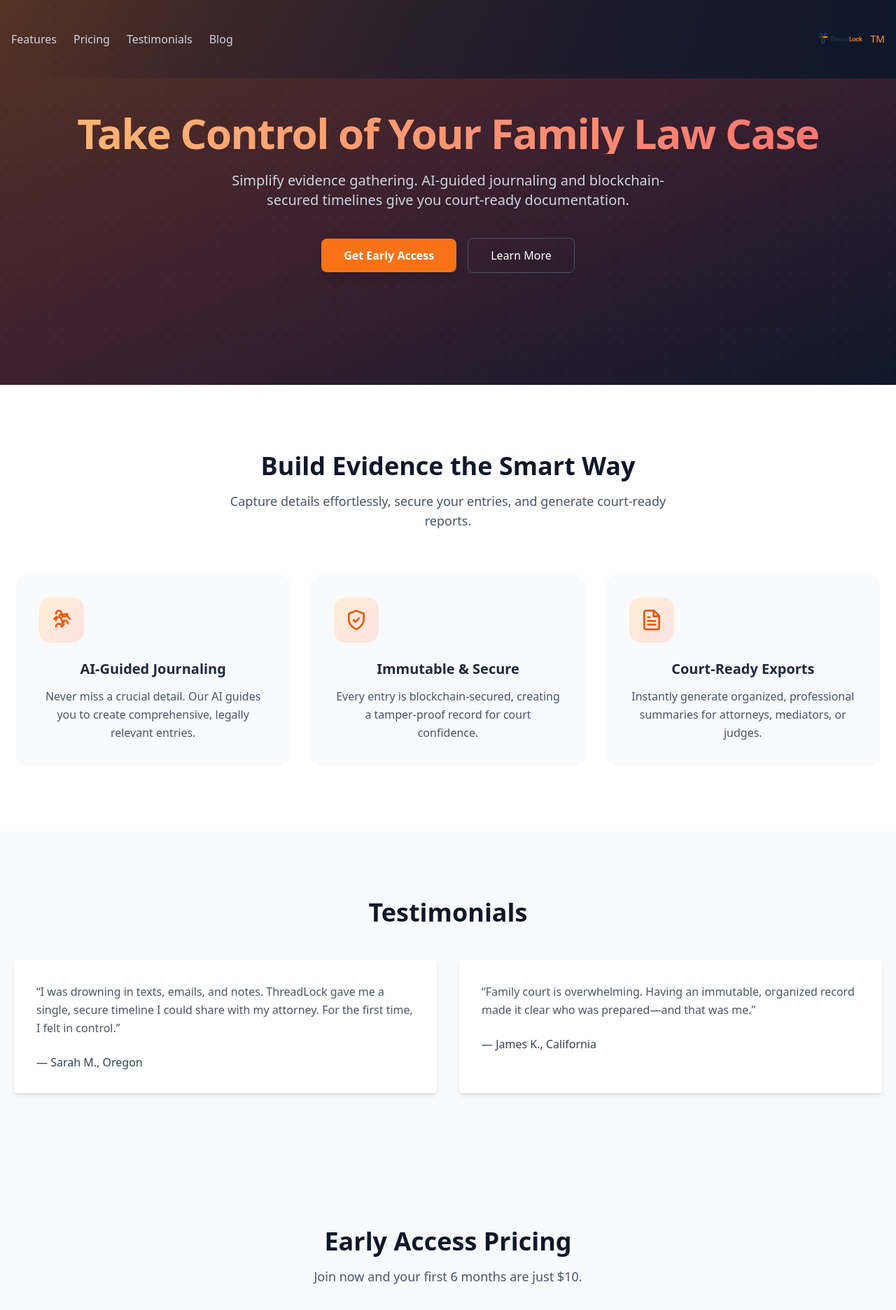
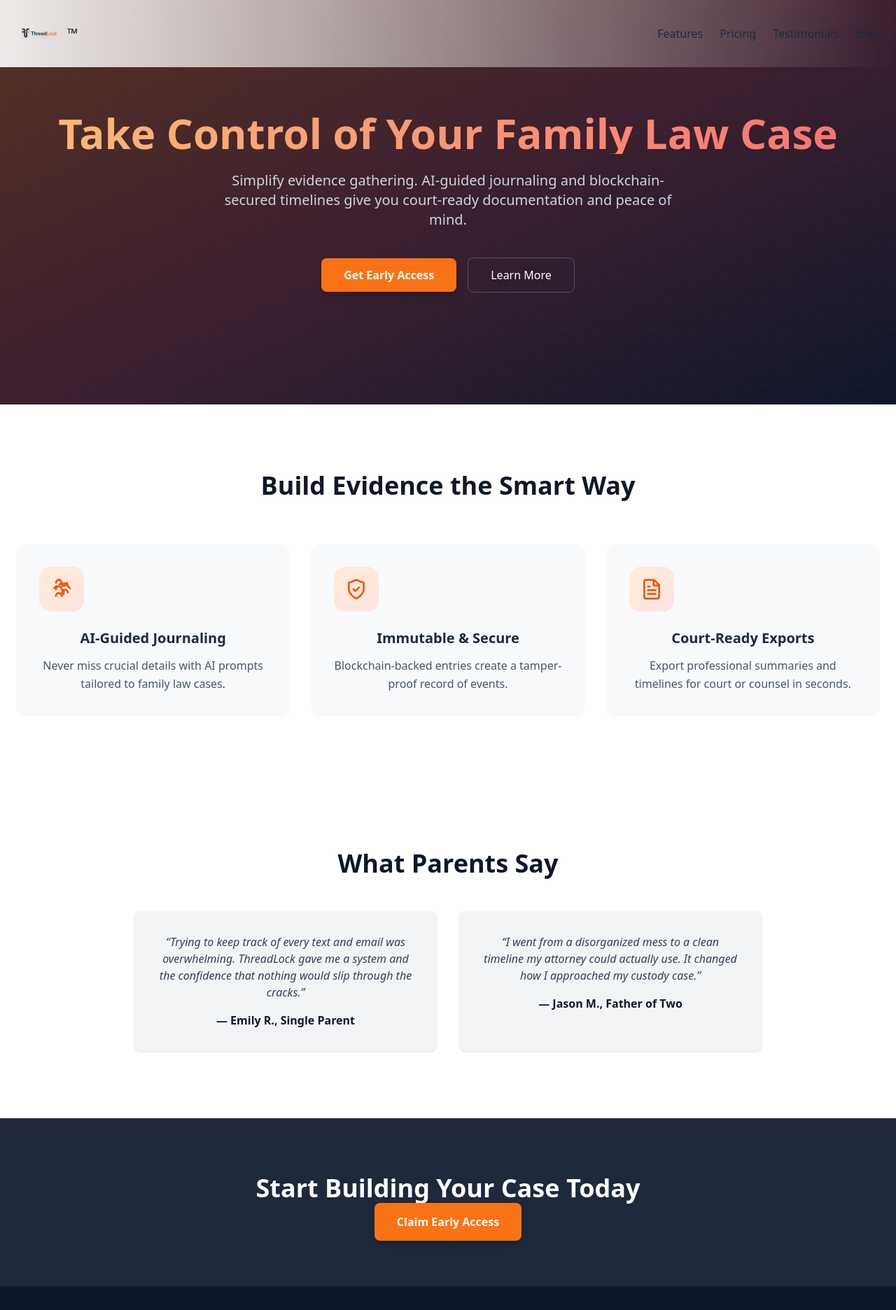
Before and after one commit to RedThreadGrp/ThreadLock, a Next.js app: page / in a window 1280 px wide. Shown: the top 1872 px of the page at 70% size. Built offline with nearby package versions, Linux system fonts and the light colour scheme.

Commit message:
Update index.js

```diff
--- a/pages/index.js
+++ b/pages/index.js
@@ -1,8 +1,10 @@
 import React from 'react';
 
-// --- ICONS ---
+// --- SVG ICONS ---
 const BrainCircuitIcon = (props) => (
-  <svg xmlns="http://www.w3.org/2000/svg" fill="none" stroke="currentColor" strokeWidth="2" strokeLinecap="round" strokeLinejoin="round" {...props} viewBox="0 0 24 24">
+  <svg xmlns="http://www.w3.org/2000/svg" width="24" height="24"
+       viewBox="0 0 24 24" fill="none" stroke="currentColor"
+       strokeWidth="2" strokeLinecap="round" strokeLinejoin="round" {...props}>
     <path d="M12 5a3 3 0 1 0-5.993.23" />
     <path d="M18.668 15.65a3 3 0 1 0-5.993.23" />
     <path d="M12 12a3 3 0 1 0-5.993.23" />
@@ -18,14 +20,18 @@ const BrainCircuitIcon = (props) => (
 );
 
 const ShieldCheckIcon = (props) => (
-  <svg xmlns="http://www.w3.org/2000/svg" fill="none" stroke="currentColor" strokeWidth="2" strokeLinecap="round" strokeLinejoin="round" {...props} viewBox="0 0 24 24">
+  <svg xmlns="http://www.w3.org/2000/svg" width="24" height="24"
+       viewBox="0 0 24 24" fill="none" stroke="currentColor"
+       strokeWidth="2" strokeLinecap="round" strokeLinejoin="round" {...props}>
     <path d="M12 22s8-4 8-10V5l-8-3-8 3v7c0 6 8 10 8 10z" />
     <path d="m9 12 2 2 4-4" />
   </svg>
 );
 
 const FileTextIcon = (props) => (
-  <svg xmlns="http://www.w3.org/2000/svg" fill="none" stroke="currentColor" strokeWidth="2" strokeLinecap="round" strokeLinejoin="round" {...props} viewBox="0 0 24 24">
+  <svg xmlns="http://www.w3.org/2000/svg" width="24" height="24"
+       viewBox="0 0 24 24" fill="none" stroke="currentColor"
+       strokeWidth="2" strokeLinecap="round" strokeLinejoin="round" {...props}>
     <path d="M14.5 2H6a2 2 0 0 0-2 2v16a2 2 0 0 0 2 2h12a2 2 0 0 0 2-2V7.5L14.5 2z" />
     <polyline points="14 2 14 8 20 8" />
     <line x1="16" y1="13" x2="8" y2="13" />
@@ -36,18 +42,22 @@ const FileTextIcon = (props) => (
 
 // --- HEADER ---
 const Header = () => (
-  <header className="absolute top-0 left-0 w-full z-10 p-4 bg-gradient-to-l from-slate-900 via-slate-900/60 to-transparent">
-    <div className="container mx-auto flex justify-between items-center">
-      <nav className="space-x-6 text-slate-300 font-medium">
-        <a href="#features" className="hover:text-orange-400 transition">Features</a>
-        <a href="#pricing" className="hover:text-orange-400 transition">Pricing</a>
-        <a href="#testimonials" className="hover:text-orange-400 transition">Testimonials</a>
-        <a href="https://blog.threadlock.ai" className="hover:text-orange-400 transition">Blog</a>
+  <header className="absolute top-0 left-0 w-full z-20 bg-gradient-to-r from-white/90 to-slate-900/0">
+    <div className="container mx-auto flex justify-between items-center px-6 py-4">
+      <div className="flex items-center space-x-2">
+        <img
+          src="/threadlock-logo.png"
+          alt="ThreadLock Logo"
+          className="h-16 w-auto drop-shadow-md"
+        />
+        <span className="text-slate-800 font-bold text-xl tracking-wide">™</span>
+      </div>
+      <nav className="space-x-6 text-slate-800 font-medium">
+        <a href="#features" className="hover:text-orange-500 transition">Features</a>
+        <a href="#pricing" className="hover:text-orange-500 transition">Pricing</a>
+        <a href="#testimonials" className="hover:text-orange-500 transition">Testimonials</a>
+        <a href="https://blog.threadlock.ai" className="hover:text-orange-500 transition">Blog</a>
       </nav>
-      <div className="flex items-center space-x-1">
-        <img src="/threadlock-logo.png" alt="ThreadLock Logo" className="h-20 w-auto drop-shadow-md" />
-        <span className="text-orange-400 text-sm align-super">TM</span>
-      </div>
     </div>
   </header>
 );
@@ -56,32 +66,23 @@ const Header = () => (
 const HeroSection = () => (
   <section className="relative text-white bg-slate-900">
     <div className="absolute inset-0 bg-gradient-to-br from-orange-500/30 via-red-500/20 to-transparent"></div>
-    <div
-        className="absolute inset-0 opacity-5"
-        style={{
-            backgroundImage: `radial-gradient(#fff 1px, transparent 1px)`,
-            backgroundSize: `20px 20px`,
-        }}
-    ></div>
+    <div className="absolute inset-0 opacity-5" style={{
+      backgroundImage: `radial-gradient(#fff 1px, transparent 1px)`,
+      backgroundSize: `20px 20px`,
+    }}></div>
 
-    <div className="relative container mx-auto px-6 py-32 md:py-40 text-center">
-      <h1 className="text-4xl md:text-6xl font-extrabold tracking-tight leading-tight text-transparent bg-clip-text bg-gradient-to-r from-orange-300 to-red-400">
+    <div className="relative container mx-auto px-6 py-40 text-center">
+      <h1 className="text-4xl md:text-6xl font-extrabold text-transparent bg-clip-text bg-gradient-to-r from-orange-300 to-red-400">
         Take Control of Your Family Law Case
       </h1>
       <p className="mt-6 text-lg md:text-xl max-w-2xl mx-auto text-slate-300">
-        Simplify evidence gathering. AI-guided journaling and blockchain-secured timelines give you court-ready documentation.
+        Simplify evidence gathering. AI-guided journaling and blockchain-secured timelines give you court-ready documentation and peace of mind.
       </p>
       <div className="mt-10 flex flex-col sm:flex-row justify-center items-center gap-4">
-        <button
-          onClick={() => window.location.assign('/api/create-checkout-session')}
-          className="bg-orange-500 text-white font-semibold px-8 py-3 rounded-lg shadow-lg hover:bg-orange-600 transform hover:-translate-y-1 transition-all duration-300 ease-in-out"
-        >
+        <a href="#pricing" className="bg-orange-500 text-white font-semibold px-8 py-3 rounded-lg shadow-lg hover:bg-orange-600 transform hover:-translate-y-1 transition">
           Get Early Access
-        </button>
-        <a
-          href="#features"
-          className="border border-slate-600 px-8 py-3 rounded-lg hover:bg-slate-800 hover:border-slate-500 transition-colors"
-        >
+        </a>
+        <a href="#features" className="border border-slate-600 px-8 py-3 rounded-lg hover:bg-slate-800 transition">
           Learn More
         </a>
       </div>
@@ -89,9 +90,9 @@ const HeroSection = () => (
   </section>
 );
 
-// --- FEATURE CARD ---
+// --- FEATURES ---
 const FeatureCard = ({ icon, title, children }) => (
-  <div className="bg-slate-50 p-8 rounded-xl shadow-sm hover:shadow-md transition-shadow duration-300">
+  <div className="bg-slate-50 p-8 rounded-xl shadow-sm hover:shadow-md transition">
     <div className="w-16 h-16 mb-6 bg-gradient-to-br from-orange-100 to-red-100 text-orange-600 flex items-center justify-center rounded-2xl shadow-inner-lg">
       {icon}
     </div>
@@ -100,78 +101,45 @@ const FeatureCard = ({ icon, title, children }) => (
   </div>
 );
 
-// --- FEATURES SECTION ---
 const FeaturesSection = () => (
   <section id="features" className="py-24 bg-white text-gray-800">
     <div className="container mx-auto px-6 text-center">
       <h2 className="text-3xl md:text-4xl font-bold mb-4 text-slate-900">
         Build Evidence the Smart Way
       </h2>
-      <p className="text-lg text-slate-600 max-w-2xl mx-auto mb-16">
-        Capture details effortlessly, secure your entries, and generate court-ready reports.
-      </p>
-      <div className="grid md:grid-cols-3 gap-8">
+      <div className="grid md:grid-cols-3 gap-8 mt-16">
         <FeatureCard icon={<BrainCircuitIcon className="w-8 h-8" />} title="AI-Guided Journaling">
-          Never miss a crucial detail. Our AI guides you to create comprehensive, legally relevant entries.
+          Never miss crucial details with AI prompts tailored to family law cases.
         </FeatureCard>
         <FeatureCard icon={<ShieldCheckIcon className="w-8 h-8" />} title="Immutable & Secure">
-          Every entry is blockchain-secured, creating a tamper-proof record for court confidence.
+          Blockchain-backed entries create a tamper-proof record of events.
         </FeatureCard>
         <FeatureCard icon={<FileTextIcon className="w-8 h-8" />} title="Court-Ready Exports">
-          Instantly generate organized, professional summaries for attorneys, mediators, or judges.
+          Export professional summaries and timelines for court or counsel in seconds.
         </FeatureCard>
       </div>
     </div>
   </section>
 );
 
-// --- TESTIMONIALS SECTION ---
+// --- TESTIMONIALS ---
 const TestimonialsSection = () => (
-  <section id="testimonials" className="text-gray-600 body-font bg-slate-50 py-24">
-    <div className="container px-5 mx-auto">
-      <h2 className="text-3xl md:text-4xl font-bold text-center text-slate-900 mb-12">Testimonials</h2>
-      <div className="flex flex-wrap -m-4">
-        <div className="p-4 md:w-1/2 w-full">
-          <div className="h-full bg-white p-8 rounded shadow-md">
-            <p className="leading-relaxed mb-6">
-              “I was drowning in texts, emails, and notes. ThreadLock gave me a single, secure timeline I could share with my attorney. For the first time, I felt in control.”
-            </p>
-            <div className="text-slate-700 font-medium">— Sarah M., Oregon</div>
-          </div>
+  <section id="testimonials" className="bg-white py-24 text-center">
+    <div className="container mx-auto px-6">
+      <h2 className="text-3xl md:text-4xl font-bold text-slate-900 mb-12">What Parents Say</h2>
+      <div className="grid md:grid-cols-2 gap-8 max-w-4xl mx-auto">
+        <div className="bg-gray-100 p-8 rounded-lg shadow">
+          <p className="text-slate-700 italic mb-4">
+            “Trying to keep track of every text and email was overwhelming. ThreadLock gave me a system and the confidence that nothing would slip through the cracks.”
+          </p>
+          <p className="font-bold text-slate-900">— Emily R., Single Parent</p>
         </div>
-        <div className="p-4 md:w-1/2 w-full">
-          <div className="h-full bg-white p-8 rounded shadow-md">
-            <p className="leading-relaxed mb-6">
-              “Family court is overwhelming. Having an immutable, organized record made it clear who was prepared—and that was me.”
-            </p>
-            <div className="text-slate-700 font-medium">— James K., California</div>
-          </div>
+        <div className="bg-gray-100 p-8 rounded-lg shadow">
+          <p className="text-slate-700 italic mb-4">
+            “I went from a disorganized mess to a clean timeline my attorney could actually use. It changed how I approached my custody case.”
+          </p>
+          <p className="font-bold text-slate-900">— Jason M., Father of Two</p>
         </div>
-      </div>
-    </div>
-  </section>
-);
-
-// --- PRICING SECTION ---
-const PricingSection = () => (
-  <section id="pricing" className="py-24 bg-slate-50 text-center text-gray-800">
-    <div className="container mx-auto px-6">
-      <h2 className="text-3xl md:text-4xl font-bold mb-4 text-slate-900">Early Access Pricing</h2>
-      <p className="text-lg text-slate-600 mb-12 max-w-2xl mx-auto">
-        Join now and your first 6 months are just $10.
-      </p>
-      <div className="max-w-md mx-auto bg-white rounded-2xl shadow-xl border border-orange-300 p-8 transform hover:scale-105 transition-transform duration-300">
-        <h3 className="text-2xl font-bold text-slate-800 mb-2">Pro Tier</h3>
-        <p className="text-slate-500 mb-6">All core features included</p>
-        <div className="text-5xl font-extrabold text-slate-900 mb-1">$10</div>
-        <div className="text-lg text-slate-500 mb-8">for your first 6 months</div>
-        <button
-          onClick={() => window.location.assign('/api/create-checkout-session')}
-          className="block w-full bg-orange-500 hover:bg-orange-600 text-white font-semibold py-4 rounded-lg shadow-md transition-all duration-300"
-        >
-          Sign Up Now
-        </button>
-        <p className="text-xs text-slate-400 mt-4">Limited time offer.</p>
       </div>
     </div>
   </section>
@@ -181,30 +149,20 @@ const PricingSection = () => (
 const CallToActionSection = () => (
   <section className="bg-slate-800 text-white py-20">
     <div className="container mx-auto px-6 text-center">
-      <h2 className="text-3xl md:text-4xl font-bold mb-4">
-        Start Building Your Case Today
-      </h2>
-      <p className="mb-8 max-w-xl mx-auto text-slate-300">
-        Your evidence matters. ThreadLock helps you document, secure, and present it clearly—without the stress.
-      </p>
-      <button
-        onClick={() => window.location.assign('/api/create-checkout-session')}
-        className="bg-orange-500 text-white font-semibold px-8 py-4 rounded-lg shadow-lg hover:bg-orange-600 transform hover:-translate-y-1 transition-all duration-300 ease-in-out"
-      >
+      <h2 className="text-3xl md:text-4xl font-bold mb-4">Start Building Your Case Today</h2>
+      <a href="/api/create-checkout-session" className="bg-orange-500 text-white font-semibold px-8 py-4 rounded-lg shadow-lg hover:bg-orange-600 transform hover:-translate-y-1 transition">
         Claim Early Access
-      </button>
+      </a>
     </div>
   </section>
 );
 
-// --- FOOTER ---
 const Footer = () => (
   <footer className="bg-slate-900 text-slate-400 text-sm py-8 text-center">
-    <p>© {new Date().getFullYear()} ThreadLock. All rights reserved.</p>
+    <p>© {new Date().getFullYear()} ThreadLock™. All rights reserved.</p>
   </footer>
 );
 
-// --- MAIN PAGE ---
 export default function Home() {
   return (
     <div className="bg-white">
@@ -213,7 +171,6 @@ export default function Home() {
         <HeroSection />
         <FeaturesSection />
         <TestimonialsSection />
-        <PricingSection />
         <CallToActionSection />
       </main>
       <Footer />
```
